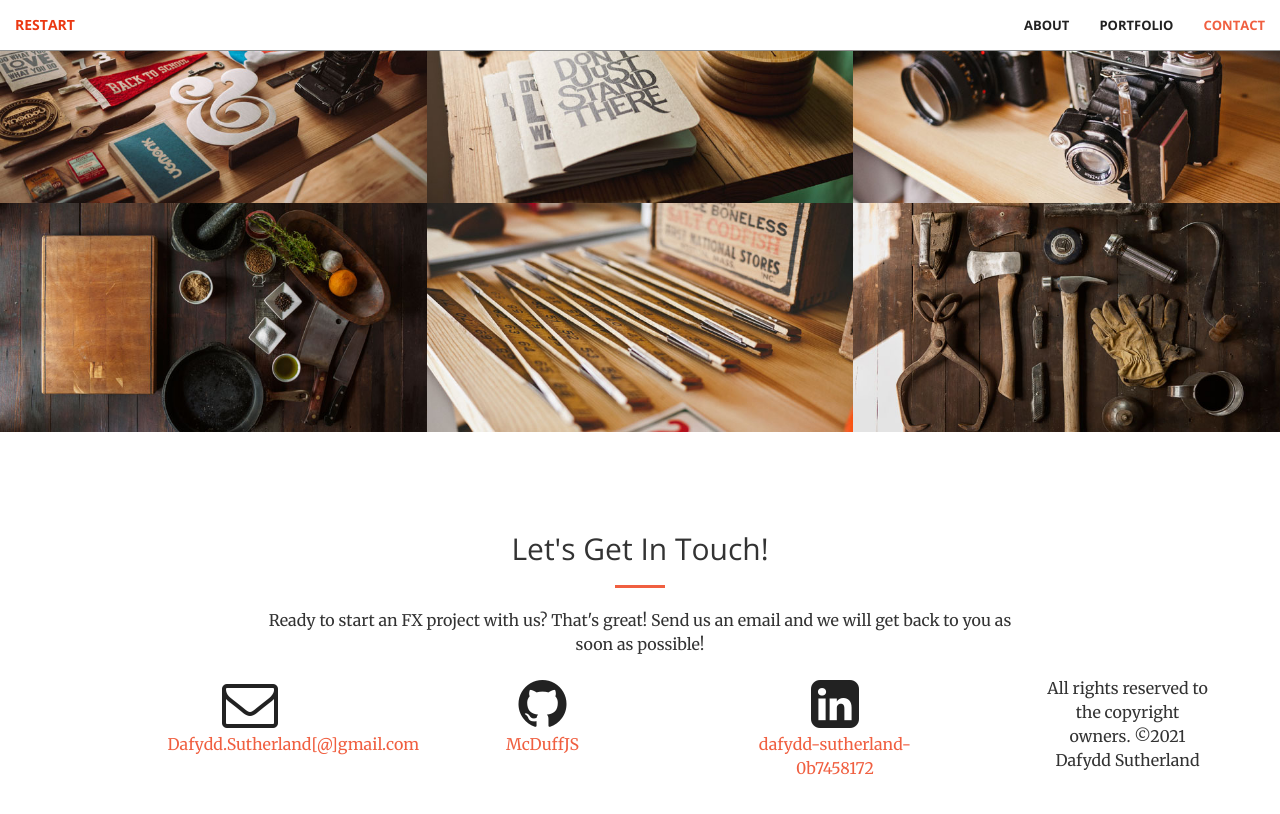
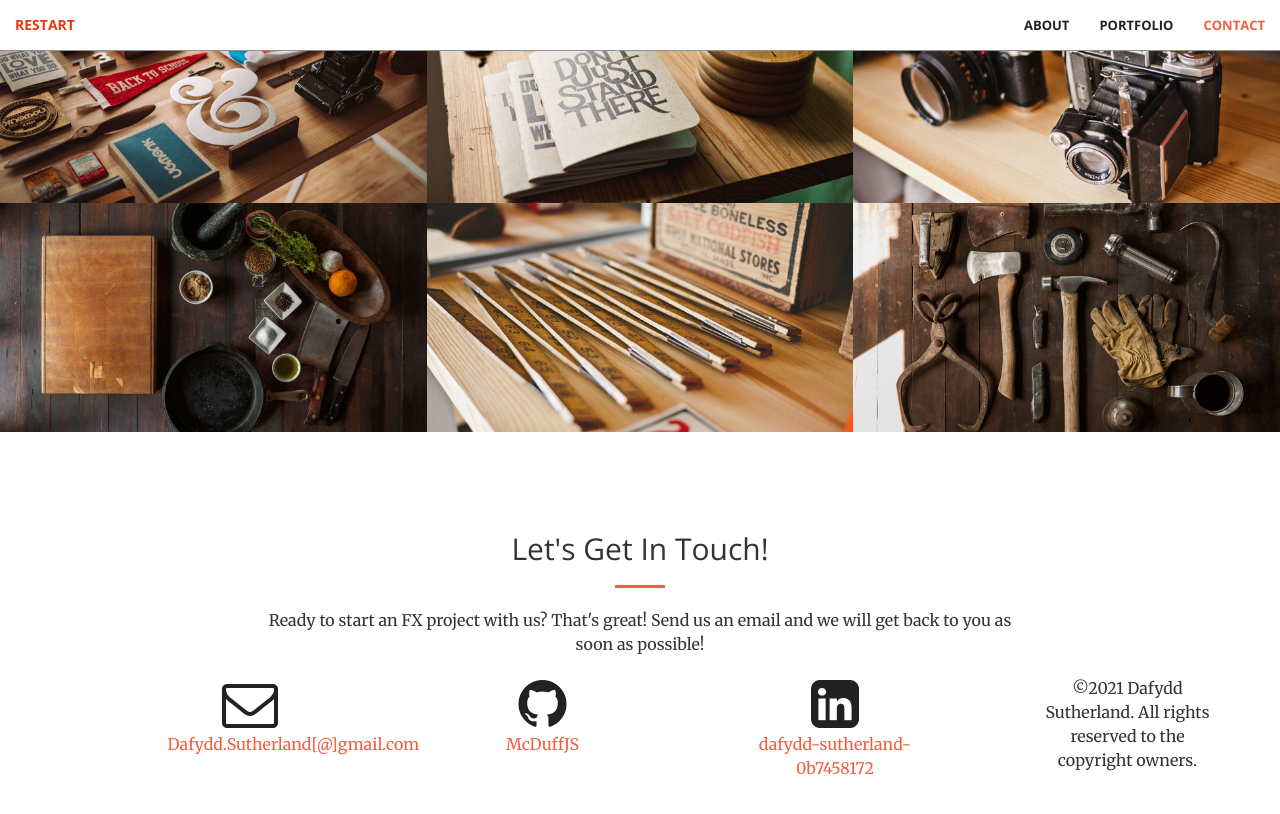
Before and after one commit to McDuffJS/mcduffjs.github.io, a Jekyll site: the page built from index.html, in a window 1280 px wide and 900 px high, scrolled down 927 px. Shown: the top 814 px of the window. Built offline with Jekyll 4.4.1, drawn with Linux system fonts in a browser that asks for light colours.

```diff
--- a/_includes/contact.html
+++ b/_includes/contact.html
@@ -42,7 +42,7 @@
         </div>
         {% endif %}
         <div class="col-lg-2 col-lg-offset-1 text-center">
-           <p>All rights reserved to the copyright owners. ©2021 {{ site.copyright_name }}</p>
+           <p>©2021 {{ site.copyright_name }}. All rights reserved to the copyright owners. </p>
         </div>
     </div>
 </section>
```
